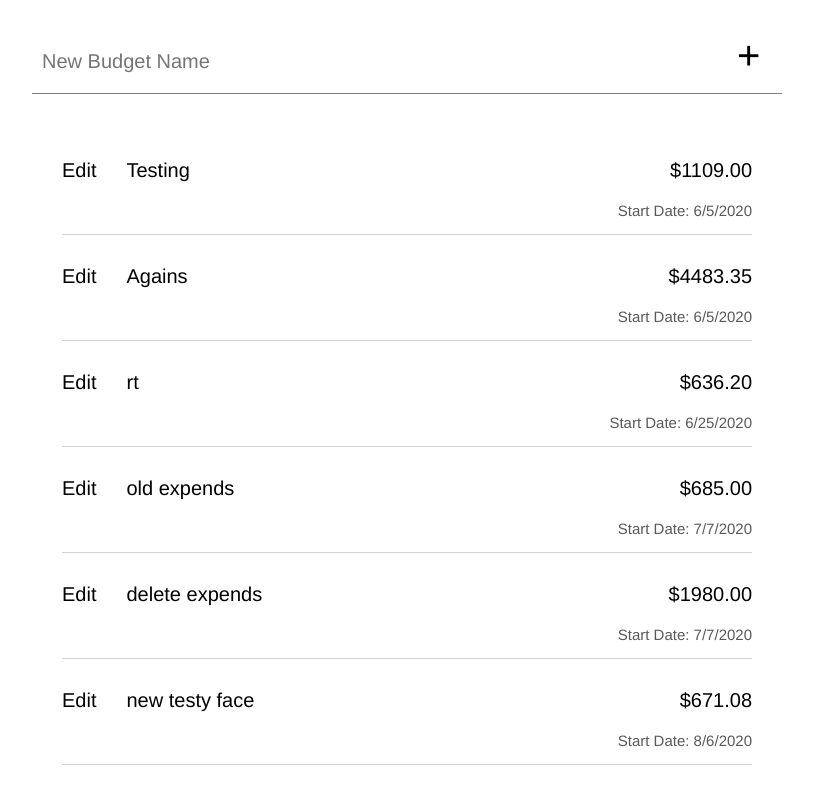
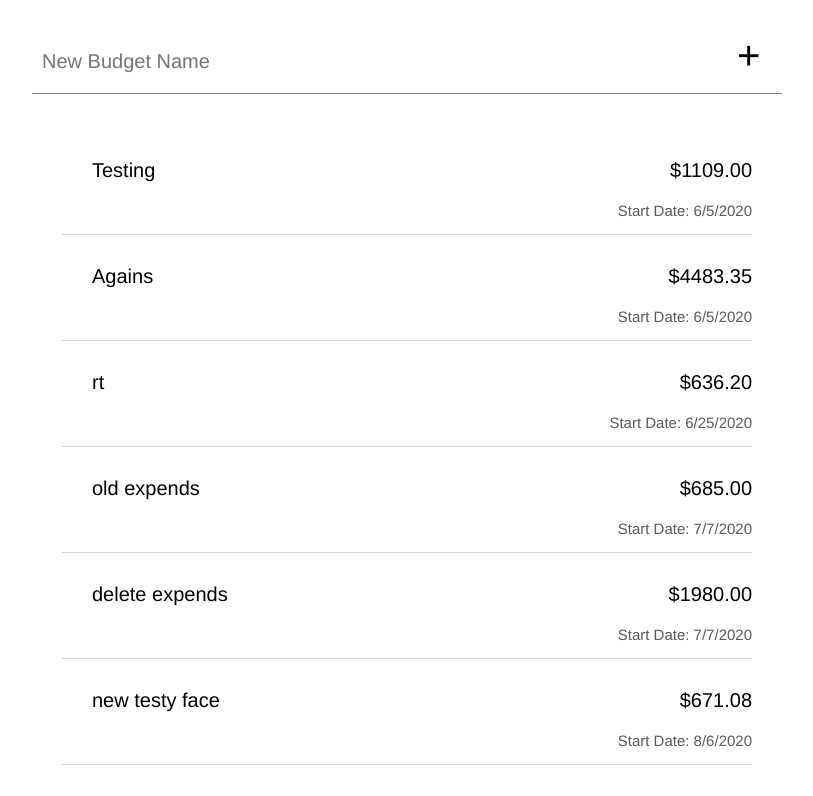
Before and after one commit to helloRupa/simply-budget, a React (Create React App) app: page / in a window 1280 px wide. Shown: the top 796 px of the page, without its empty margins (233-1046 px from the left). Built offline with nearby package versions, Linux system fonts and the light colour scheme; no server answers; data requests are answered from the project's data file; the HTML template or start-up script is replaced by a standard one.

Commit message:
Replace budget edit button with hold

```diff
--- a/src/components/App.js
+++ b/src/components/App.js
@@ -5,7 +5,7 @@ import Error from './Error';
 import Archive from './Archive';
 import Settings from './Settings';
 import { connect } from 'react-redux';
-import Header from './Header';
+// import Header from './Header';
 
 function App({ currentView }) {
   const [forceUpdate, setForceUpdate] = useState(0);
--- a/src/components/dashboard/Budget.js
+++ b/src/components/dashboard/Budget.js
@@ -17,6 +17,14 @@ function Budget({
   const [startedClassName, setStartedClassName] = useState('');
   const [trackingClassName, setTrackingClassName] = useState('');
 
+  const [timeDown, setTimeDown] = useState(0);
+  const [pressState, setPressState] = useState('');
+
+  const startTimer = () => setTimeDown(Date.now());
+  const setClickType = () => {
+    Date.now() - timeDown < 500 ? setPressState('click') : setPressState('hold');
+  };
+
   useEffect(() => {
     if (currentPeriod <= 0) {
       setStartedClassName('not-started');
@@ -28,9 +36,13 @@ function Budget({
   }, [currentPeriod, budget, expenditures]);
 
   const handleClick = () => {
-    if (currentPeriod > 0) {
+    if (pressState === 'click' && currentPeriod > 0) {
       selectBudget(budget);
       chooseBudget();
+    }
+
+    if (pressState === 'hold') {
+      setShowBudgetSettings(true);
     }
   };
 
@@ -38,8 +50,11 @@ function Budget({
     <>
       <div className="budget-menu-item">
         <div className="flex-horizontal">
-          <button onClick={() => setShowBudgetSettings(true)}>Edit</button>
-          <div onClick={handleClick} className={`budget-menu-item-details ${startedClassName}`}>
+          <div
+            onClick={handleClick}
+            className={`budget-menu-item-details ${startedClassName}`}
+            onMouseDown={startTimer}
+            onMouseUp={setClickType}>
             <span className="budget-name">{name}</span>
             <span className={`budget-tracking ${trackingClassName}`}>
               {currency}{formattedSingleBudgetTracking(expenditures, budget)}
```
